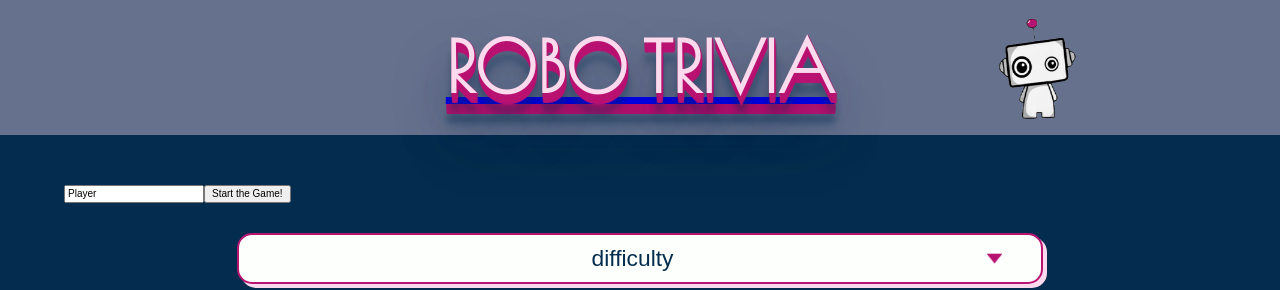
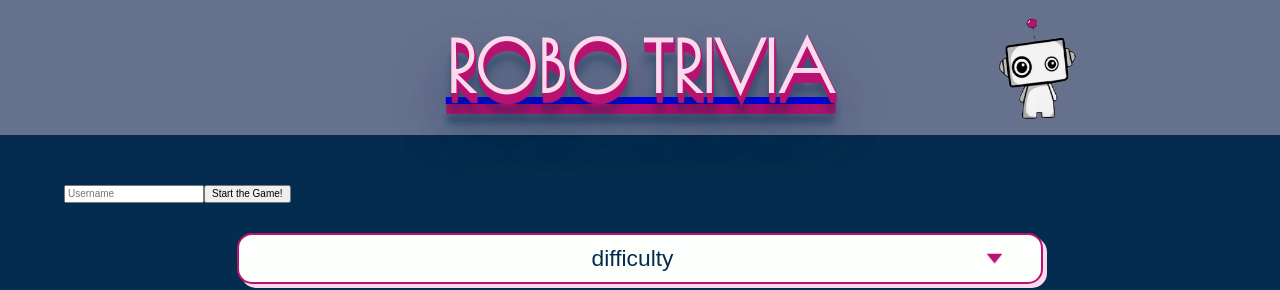
Before and after one commit to robo-trivia-group/project-4-react, a React (Create React App) app: page / in a window 1280 px wide. Shown: the top 290 px of the page. Built offline with nearby package versions, Linux system fonts and the light colour scheme; no server answers; the database is empty.

Commit message:
updated input to clear upon submit

```diff
--- a/src/App.jsx
+++ b/src/App.jsx
@@ -34,6 +34,7 @@
 import './styles/styles.scss';
 import axios from 'axios';
 import { BrowserRouter as Router, Route, Redirect } from 'react-router-dom';
+import firebase from './firebase.jsx';
 import { useState, useEffect } from 'react';
 import FormComponent from './FormComponent.jsx';
 import UserComponent from './UserComponent';
@@ -46,13 +47,32 @@ function App() {
   const [allCategory, setAllCategory] = useState([]);
   const [difficulty, setDifficulty] = useState('');
   const [categoryChoice, setCategoryChoice] = useState('');
+
   const [allQuestions, setAllQuestions] = useState([]);
   const [goButton, setGoButton] = useState(false);
+
   const [questionIndex, setquestionIndex] = useState(0);
   const [ answersArray, setAnswersArray ] = useState([]);
 
+  const [ playerInfo, setPlayerInfo ] = useState({});
+
+
   let totalScore;
+  const db = firebase.database();
   // const [ userInput, setUserInput] = useState('');
+
+  // getting firebase data
+  useEffect(() => {
+    const dbRef = db.ref();
+
+    dbRef.on('value', (data) => {
+      const playerData = data.val();
+
+      for (let key in playerData) {
+        console.log(playerData[key]);
+      }
+    })
+  },[]);
 
   //todo: axios call to get a full list of Categories
   useEffect(() => {
@@ -72,7 +92,7 @@ function App() {
     getCategories();
   }, []);
 
-  // //todo: main axios call to API to get the questions
+  //todo: main axios call to API to get the questions
   const getQuestions = async () => {
     try {
       const response = await axios.get('https://opentdb.com/api.php', {
--- a/src/UserComponent.jsx
+++ b/src/UserComponent.jsx
@@ -2,36 +2,39 @@ import React from 'react';
 import firebase from './firebase';
 import { useState } from 'react';
 
-const db = firebase.database();
+export default function UserComponent() {
+  const db = firebase.database();
+  const [player, setPlayer] = useState('');
 
-export default function UserComponent() {
-  const [player, setPlayer] = useState("Player");
+  const handlePlayerChange = (e) => {
+    setPlayer(e.target.value);
+  }
+
+  const handlePlayerSubmit = (e) => {
+    e.preventDefault();
+    const playerRef = db.ref('players');
+    const newPlayer = playerRef.push();
+    newPlayer.set({
+      username: player,
+      avatar: `https://robohash.org/${player}`,
+      currentScore: 0,
+      highestScore: 0,
+    })
+    setPlayer('');
+  }
 
   return (
     <div>
-      <form onSubmit={e => {
-        e.preventDefault();
-        const quizRef = db.ref('quiz');
-        const newQuizRef = quizRef.push();
-        newQuizRef.set({
-          player,
-          turn: "player",
-          first: "player"
-        })
-      }}>
-      <label htmlFor="userInput"></label>
+      <form onSubmit={handlePlayerSubmit}>
+      <label htmlFor="userInput" className="srOnly">Enter your username:</label>
       <input
       type="text"
+      placeholder='Username'
       value={player}
-      onChange={(e) => setPlayer(e.target.value)}
+      onChange={handlePlayerChange}
       id="userInput"
       />
-      {/* <input
-      type="text"
-      value={player2}
-      onChange={(e) => setPlayer2(e.target.value)}
-      id="userInput"
-      /> */}
+
       <button type='submit'>Start the Game!</button>
 
       </form>
```
